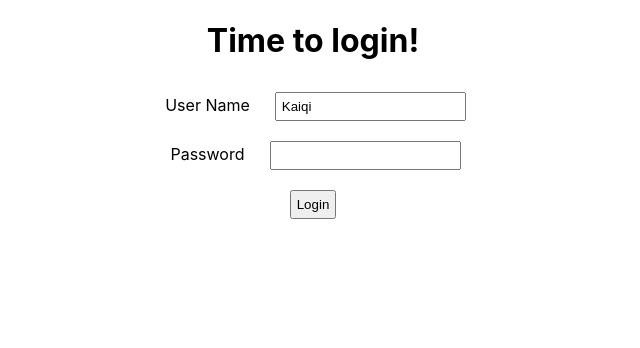
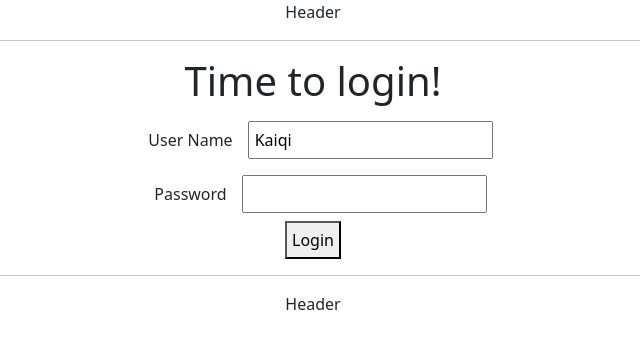
Before and after one commit to kaiqiz8/todo-app, a React (Create React App) app: page / in a window 1280 px wide. Shown: the top 348 px of the page, without its empty margins (327-967 px from the left). Built offline with nearby package versions, Linux system fonts and the light colour scheme.

Commit message:
add bootstrap

```diff
--- a/package.json
+++ b/package.json
@@ -6,6 +6,7 @@
     "@testing-library/jest-dom": "^5.16.5",
     "@testing-library/react": "^13.4.0",
     "@testing-library/user-event": "^13.5.0",
+    "bootstrap": "^5.2.3",
     "react": "^18.2.0",
     "react-dom": "^18.2.0",
     "react-router-dom": "^6.10.0",
--- a/src/components/todo/TodoApp.jsx
+++ b/src/components/todo/TodoApp.jsx
@@ -5,17 +5,20 @@
 export default function TodoApp() {
     return (
         <div className="TodoApp">
+            <HeaderComponent />
+
             <BrowserRouter>
                 <Routes>
                     <Route path='/' element={<LoginComponent />} />
                     <Route path='/login' element={<LoginComponent />}/>
                     <Route path='/welcome/:username' element={<WelcomeComponent />} />
                     <Route path='/todos' element={<ListTodoComponent />} />
+                    <Route path='/logout' element={<LogoutComponent />} />
                     <Route path='*' element={<ErrorComponent />} />
                 </Routes>
             </BrowserRouter>
-            {/* <LoginComponent /> */}
-            {/* <WelcomeComponent /> */}
+
+            <FooterComponent/>
         </div>
     )
 }
@@ -108,10 +111,10 @@
         {id: 3, description: 'Learn DevOps', done: false, targetDate: targetDate}];
 
     return (
-        <div className="ListTodoComponent">
+        <div className="container">
             <h1>Things you want to do: </h1>
             <div>
-                <table>
+                <table className='table'>
                     <thead>
                         <tr>
                             <td>Id</td>
@@ -136,3 +139,29 @@
         </div>
     )
 }
+
+function HeaderComponent() {
+    return (
+        <div className="header">
+            Header <hr/>
+        </div>
+    )
+}
+
+function FooterComponent() {
+    return (
+        <div className="footer">
+            <hr/> Header
+        </div>
+    )
+}
+
+function LogoutComponent() {
+    return (
+        <div className="LogoutComponent">
+            <h1>You are logged out!</h1>
+            <div>Thank you for using our APP. Come back soon!</div>
+
+        </div>
+    )
+}
--- a/src/index.js
+++ b/src/index.js
@@ -3,6 +3,7 @@
 import './index.css';
 import App from './App';
 import reportWebVitals from './reportWebVitals';
+import 'bootstrap/dist/css/bootstrap.min.css';
 
 const root = ReactDOM.createRoot(document.getElementById('root'));
 root.render(
```
Also changed, not shown: 1 other file (tests, documents, lock files or other folders).
